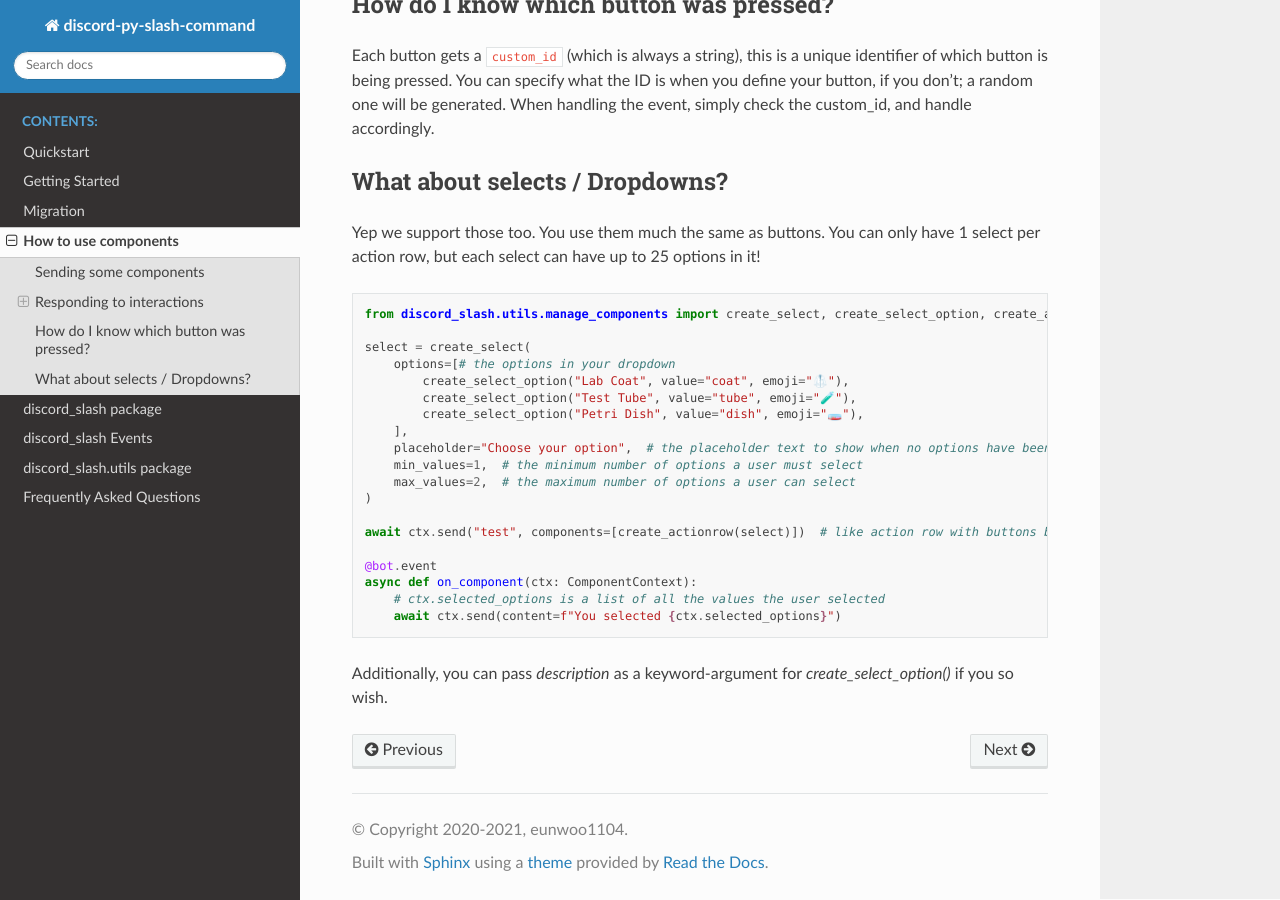
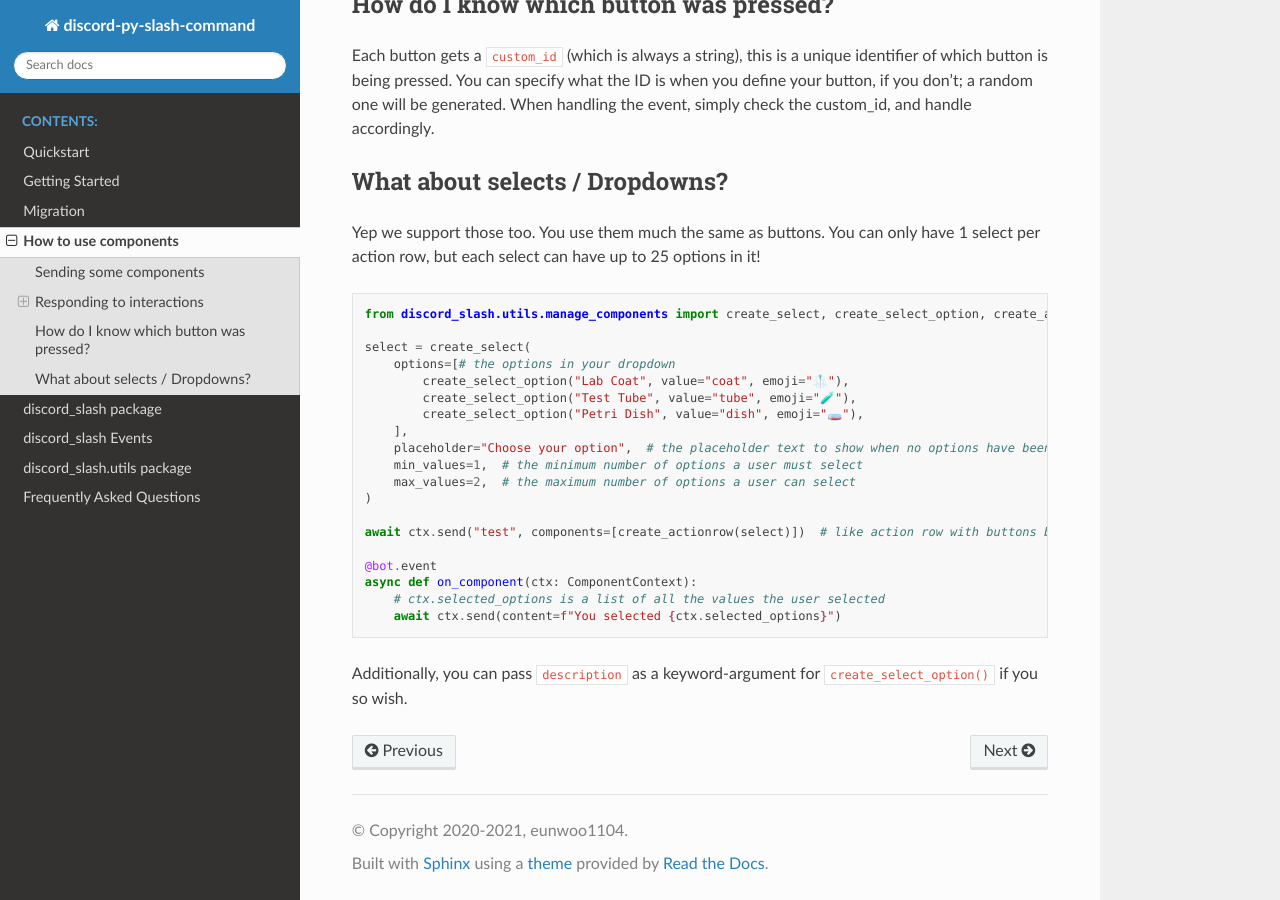
Before and after one commit to interactions-py/interactions.py, a Sphinx documentation site: the page built from docs/components.rst, in a window 1280 px wide and 900 px high, scrolled down 2749 px. Built offline with Sphinx 7.4.7 and the Read the Docs theme 2.0.0, drawn with Linux system fonts in a browser that asks for light colours; the version number could not be read and is left out.

Commit message:
Correct .RST formatting.

```diff
--- a/docs/components.rst
+++ b/docs/components.rst
@@ -141,4 +141,4 @@ Yep we support those too. You use them much the same as buttons. You can only ha
         # ctx.selected_options is a list of all the values the user selected
         await ctx.send(content=f"You selected {ctx.selected_options}")
 
-Additionally, you can pass `description` as a keyword-argument for `create_select_option()` if you so wish.
+Additionally, you can pass ``description`` as a keyword-argument for ``create_select_option()`` if you so wish.
```
